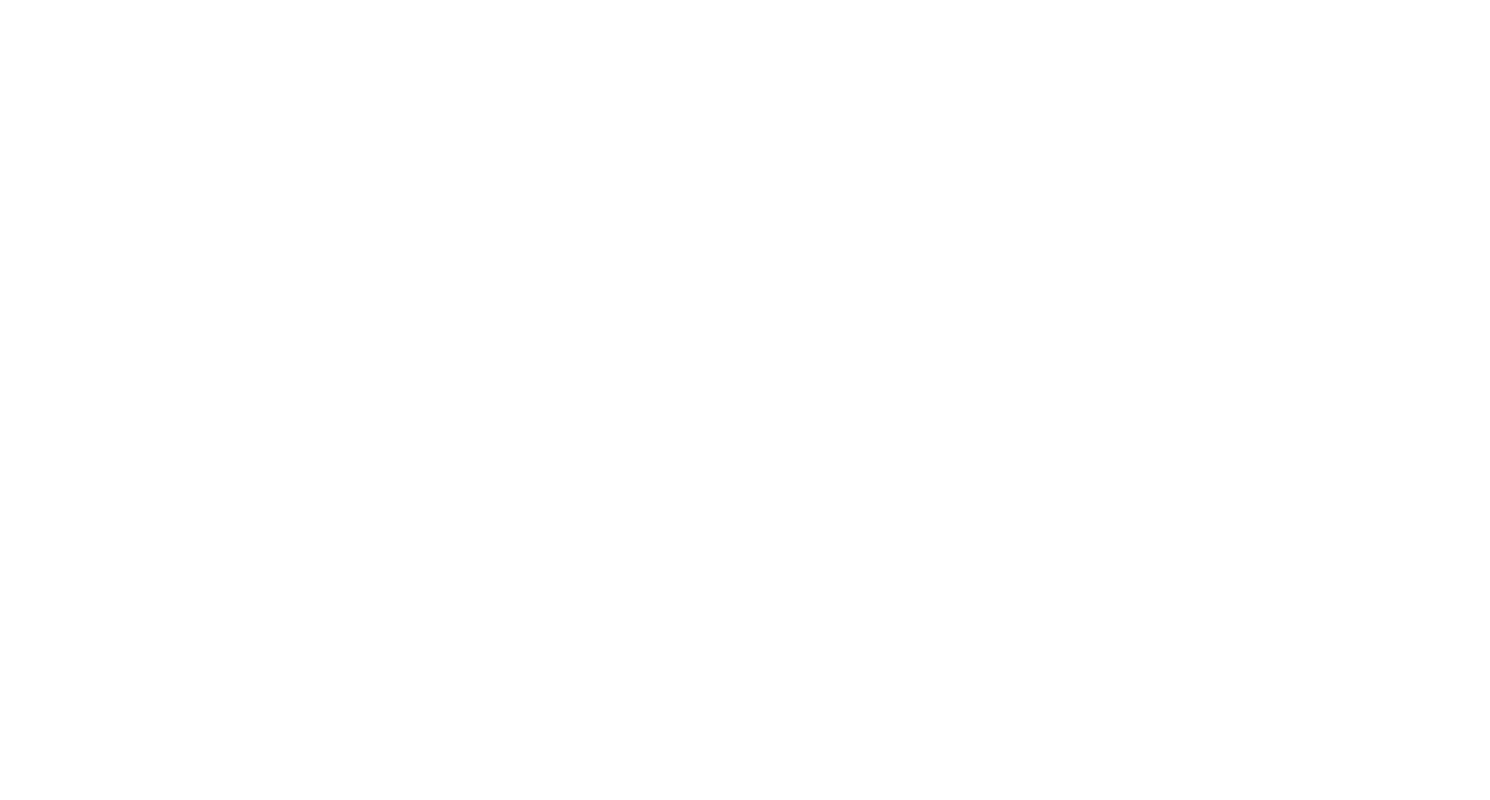
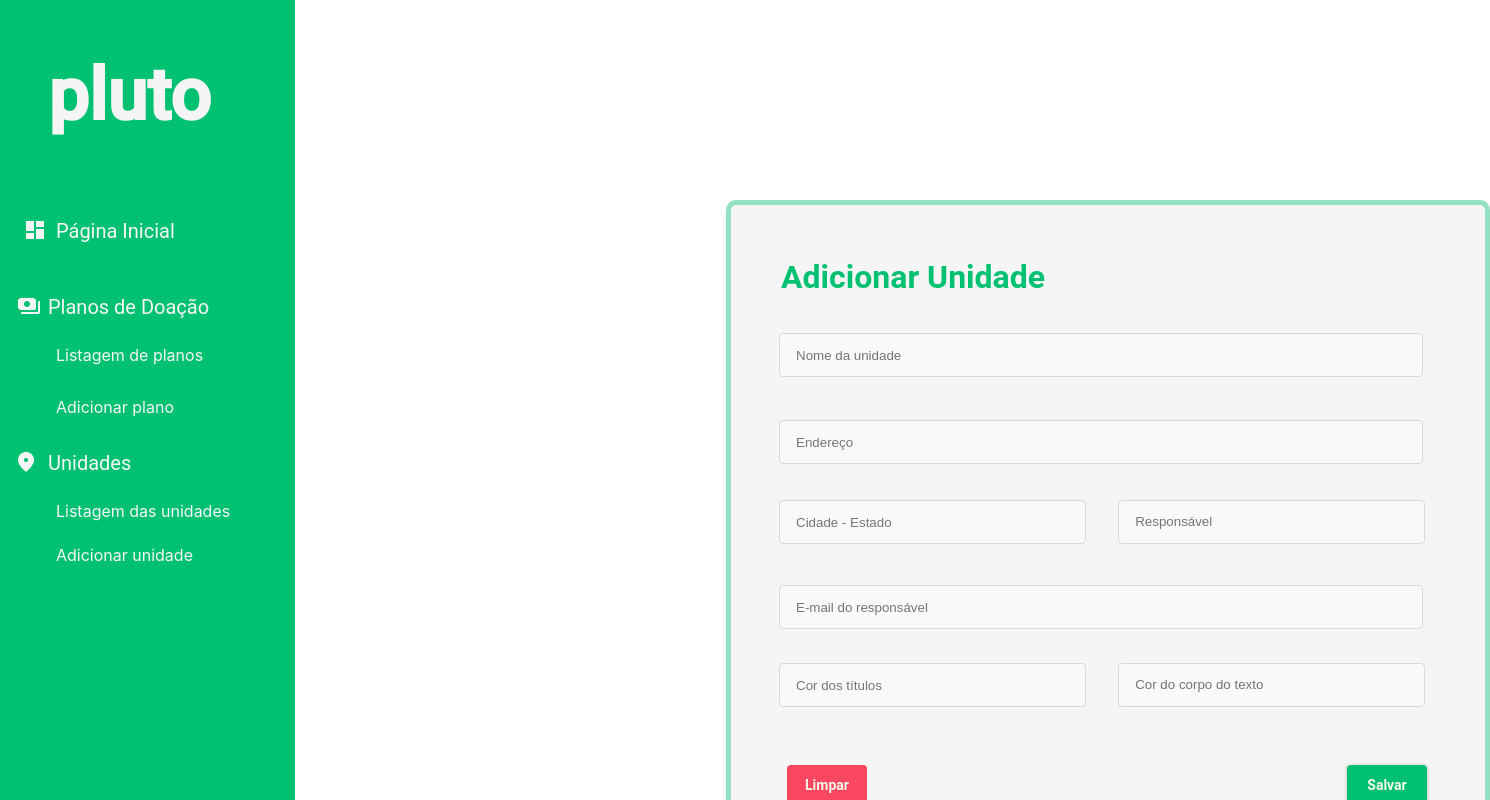
Before and after one commit to IkaroChagas/pluto-react-front, a React (Vite) app: page /admin/adicionar-unidade in a window 1280 px wide. Before the commit this address had no page. Shown: the top 800 px of the page, 1490 px wide, since content can reach past the window. Built offline with nearby package versions, Linux system fonts and the light colour scheme.

Commit message:
AddPlans finished

```diff
--- a/src/App.tsx
+++ b/src/App.tsx
@@ -4,6 +4,7 @@ import Login from './Pages/Login/Login';
 import AdminLayout from './components/AdminLayout/AdminLayout';
 import AddPlans from './Pages/Plans/AddPlans';
 import Dashboard from './Pages/Dashboard/Dashboard';
+import AddUnit from './Pages/Unit/AddUnit';
 
 
 const App = () => {
@@ -14,6 +15,7 @@ const App = () => {
       <Route path="admin" element={<AdminLayout />}>
         <Route path="dashboard" element={<Dashboard />} />
         <Route path="/admin/adicionar-plano" element={<AddPlans />} />
+        <Route path="/admin/adicionar-unidade" element={<AddUnit />} />
       </Route>
       <Route path="login" element={<Login />} />
     </Routes>
--- a/src/Pages/Login/styled.ts
+++ b/src/Pages/Login/styled.ts
@@ -142,7 +142,7 @@ export const Input = styled.input`
 export const ErrorMessage = styled.span`
   color: red;
   font-family: "Roboto";
-  font-size: 15px;
+  font-size: 12px;
 `;
 
 export const SubmitButton = styled.button`
--- a/src/Pages/Plans/AddPlans.tsx
+++ b/src/Pages/Plans/AddPlans.tsx
@@ -31,24 +31,24 @@ const AddPlans: React.FC = () => {
 
                 <C.FormPlan onSubmit={handleSubmit(onSubmit)}>
 
-                    <C.InputImage {...register("imageLink")} placeholder="Link da imagem" />
+                    <C.InputImage {...register("imageLink", { required: true })} placeholder="Link da imagem" />
 
 
-                    <C.InputTitle {...register("title")} placeholder="Título" />
+                    <C.InputTitle {...register("title", { required: true })} placeholder="Título" />
 
 
-                    <C.InputTitleColor {...register("titleColor")} placeholder="Cor do título" />
+                    <C.InputTitleColor {...register("titleColor", { required: true })} placeholder="Cor do título" />
 
 
-                    <C.InputPlanValue {...register("planValue")} placeholder="Valor do plano" />
+                    <C.InputPlanValue {...register("planValue", { required: true })} placeholder="Valor do plano" />
 
 
-                    <C.InputButtonColor {...register("buttonColor")} placeholder="Cor do botão" />
+                    <C.InputButtonColor {...register("buttonColor", { required: true })} placeholder="Cor do botão" />
 
-                    <C.InputTextColor {...register("textColor")} placeholder="Cor do texto" />
+                    <C.InputTextColor {...register("textColor", { required: true })} placeholder="Cor do texto" />
 
 
-                    <C.InputButtonIconColor {...register("buttonIconColor")} placeholder="Cor do ícone do botão" />
+                    <C.InputButtonIconColor {...register("buttonIconColor", { required: true })} placeholder="Cor do ícone do botão" />
 
                     <div>
                         <C.ButtonDelete type="button" onClick={handleDelete}>Limpar</C.ButtonDelete>
--- /dev/null
+++ b/src/Pages/Unit/AddUnit.tsx
@@ -0,0 +1,83 @@
+import React from "react";
+import { useForm, SubmitHandler } from "react-hook-form";
+import * as C from './styled'
+
+interface FormValues {
+    unit: string;
+    address: string;
+    cityState: string;
+    responsible: string;
+    email: string;
+    titleColor: string;
+    bodyColor: string;
+}
+
+const AddUnit: React.FC = () => {
+    const { register, handleSubmit, reset } = useForm<FormValues>();
+
+    const onSubmit: SubmitHandler<FormValues> = (data) => {
+        console.log(data);
+        reset();
+    };
+
+    const handleDelete = () => {
+        reset();
+    };
+
+    return (
+        <C.AddUnitContainer>
+            <C.Frame>
+                <C.Title>Adicionar Unidade</C.Title>
+
+                <C.FormUnit onSubmit={handleSubmit(onSubmit)}>
+                    <C.InputUnit
+                        {...register("unit", { required: true })}
+                        placeholder="Nome da unidade"
+                    />
+
+
+                    <C.InputAddress
+                        {...register("address", { required: true })}
+                        placeholder="Endereço"
+                    />
+
+
+                    <C.InputCityState
+                        {...register("cityState", { required: true })}
+                        placeholder="Cidade - Estado"
+                    />
+
+
+                    <C.InputResponsible
+                        {...register("responsible", { required: true })}
+                        placeholder="Responsável"
+                    />
+
+
+                    <C.InputEmail
+                        {...register("email", { required: true })}
+                        placeholder="E-mail do responsável"
+                    />
+
+                    <C.InputTitleColor
+                        {...register("titleColor", { required: true })}
+                        placeholder="Cor dos títulos"
+                    />
+
+
+                    <C.InputBodyColor
+                        {...register("bodyColor", { required: true })}
+                        placeholder="Cor do corpo do texto"
+                    />
+
+                    <div>
+                        <C.ButtonDelete type="button" onClick={handleDelete}>Limpar</C.ButtonDelete>
+                        <C.ButtonSend type="submit">Salvar</C.ButtonSend>
+                    </div>
+                </C.FormUnit>
+            </C.Frame>
+        </C.AddUnitContainer>
+    );
+};
+
+export default AddUnit;
--- /dev/null
+++ b/src/Pages/Unit/styled.ts
@@ -0,0 +1,207 @@
+import styled from "styled-components";
+
+export const AddUnitContainer = styled.div`
+  display: flex;
+  flex-direction: column;
+  justify-content: space-evenly;
+`;
+
+export const Frame = styled.div`
+  box-sizing: border-box;
+  position: absolute;
+  width: 764px;
+  height: 679px;
+  left: 726px;
+  top: 200px;
+  background: #F5F5F5;
+  border: 5px solid rgba(49, 203, 138, 0.5);
+  box-shadow: 0px 4px 4px rgba(49, 203, 138, 0.25);
+  border-radius: 10px;
+`;
+
+
+export const Title = styled.h1`
+  position: absolute;
+  width: 229px;
+  height: 38px;
+  left: 50px;
+  top: 2rem;
+  font-family: 'Roboto';
+  font-style: normal;
+  font-weight: 700;
+  font-size: 32px;
+  line-height: 38px;
+  color: #00C172;
+  white-space: nowrap;
+`;
+
+export const FormUnit = styled.form`
+  display: flex;
+  flex-direction: column;
+  gap: 2.7rem;
+  margin-left: 2rem;
+`;
+
+export const ErrorMessage = styled.span`
+  color: red;
+  font-family: "Roboto";
+  font-size: 15px;
+`;
+
+export const InputUnit = styled.input`
+  box-sizing: border-box;
+  display: flex;
+  margin: auto;
+  flex-direction: row;
+  align-items: center;
+  padding: 10px 10px 10px 16px;
+  margin-top: 8rem;
+  margin-left: 1rem;
+  width: 644px;
+  height: 44px;
+  background: #F9F9F9;
+  border: 1px solid #D9D9D9;
+  border-radius: 4px;
+  order: 0;
+`;
+
+export const InputAddress = styled.input`
+  box-sizing: border-box;
+  display: flex;
+  flex-direction: row;
+  align-items: center;
+  padding: 10px 10px 10px 16px;
+  gap: 10px;
+  margin-left: 1rem;
+  width: 644px;
+  height: 44px;
+  background: #F9F9F9;
+  border: 1px solid #D9D9D9;
+  border-radius: 4px;
+`;
+
+export const InputCityState = styled.input`
+  box-sizing: border-box;
+  display: flex;
+  flex-direction: row;
+  align-items: center;
+  padding: 10px 10px 10px 16px;
+  margin-left: 1rem;
+  margin-top: -0.45rem;
+  width: 307px;
+  height: 44px;
+  background: #F9F9F9;
+  border: 1px solid #D9D9D9;
+  border-radius: 4px;
+`;
+
+export const InputResponsible = styled.input`
+  box-sizing: border-box;
+  display: flex;
+  flex-direction: row;
+  align-items: center;
+  padding: 10px 10px 10px 16px;
+  gap: 10px;
+  width: 307px;
+  height: 44px;
+  background: #F9F9F9;
+  border: 1px solid #D9D9D9;
+  border-radius: 4px;
+  margin-top: -5.47rem;
+  margin-left: 22.2rem;
+`;
+
+export const InputEmail = styled.input`
+  box-sizing: border-box;
+  display: flex;
+  flex-direction: row;
+  align-items: center;
+  padding: 10px 10px 10px 16px;
+  width: 644px;
+  height: 44px;
+  margin-left: 1rem;
+  margin-top: -0.10rem;
+  background: #F9F9F9;
+  border: 1px solid #D9D9D9;
+  border-radius: 4px;
+`;
+
+export const InputTitleColor = styled.input`
+  box-sizing: border-box;
+  display: flex;
+  flex-direction: row;
+  align-items: center;
+  padding: 10px 10px 10px 16px;
+  margin-left: 1rem;
+  margin-top: -0.6rem;
+  width: 307px;
+  height: 44px;
+  background: #F9F9F9;
+  border: 1px solid #D9D9D9;
+  border-radius: 4px;
+`;
+
+export const InputBodyColor = styled.input`
+  box-sizing: border-box;
+  display: flex;
+  flex-direction: row;
+  align-items: center;
+  padding: 10px 10px 10px 16px;
+  width: 307px;
+  height: 44px;
+  margin-left: 22.2rem;
+  margin-top: -5.47rem;
+  background: #F9F9F9;
+  border: 1px solid #D9D9D9;
+  border-radius: 4px;
+`;
+
+export const ButtonDelete = styled.button`
+  display: flex;
+  justify-content: center;
+  width: 80px;
+  height: 40px;
+  font-family: 'Roboto';
+  font-style: normal;
+  font-weight: 700;
+  font-size: 14px;
+  line-height: 36px;
+  align-items: center;
+  padding: 10px 15px;
+  gap: 10px;
+  position: absolute;
+  left: 3.5rem;
+  right: 54.53%;
+  top: 35rem;
+  background: #F8475E;
+  color: #F6F6E9;
+  border: none;
+  border-radius: 4px;
+  cursor: pointer;
+`;
+
+export const ButtonSend = styled.button`
+   display: flex;
+  justify-content: center;
+  width: 80px;
+  height: 40px;
+  font-family: 'Roboto';
+  font-style: normal;
+  font-weight: 700;
+  font-size: 14px;
+  line-height: 36px;
+  align-items: center;
+  padding: 10px 15px;
+  gap: 10px;
+  position: absolute;
+  left: 38.5rem;
+  right: 54.53%;
+  top: 35rem;
+  background: #F8475E;
+  color: #F6F6E9;
+  border: none;
+  cursor: pointer;
+  background: #00C172;
+  box-shadow: 0px 1px 4px rgba(0, 0, 0, 0.25);
+  border-radius: 4px;
+`;
```
